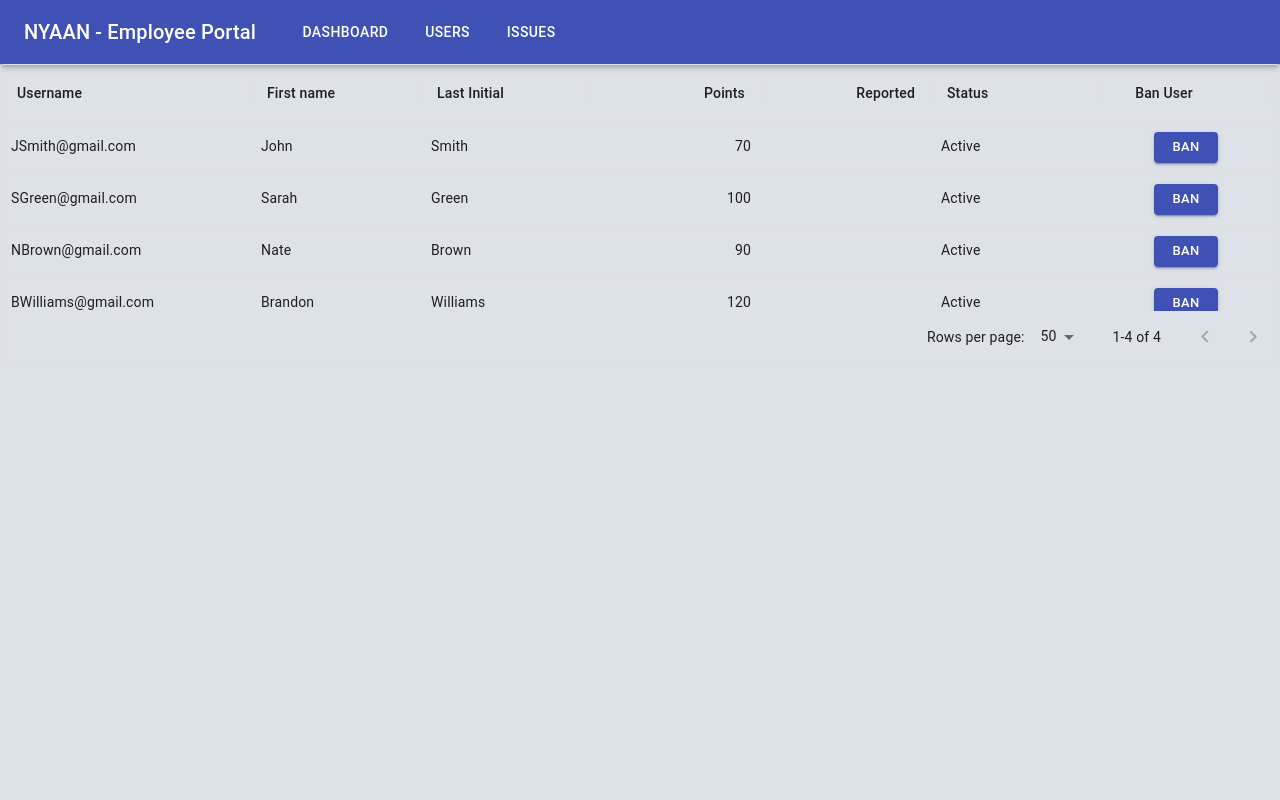
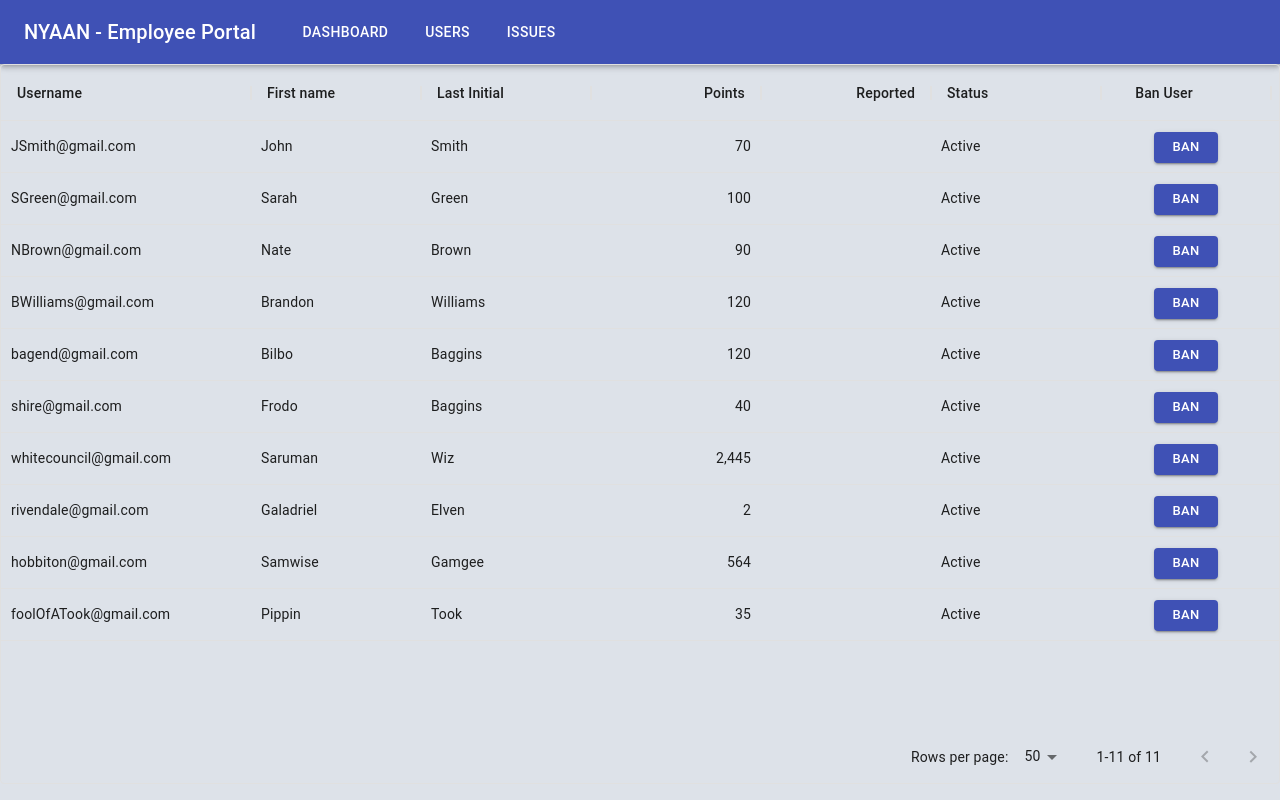
Before and after one commit to HRNYC32-BlueOcean/Gotham-311-Government, a React app: page /users in a window 1280 px wide. Built offline with nearby package versions, Linux system fonts and the light colour scheme; the HTML template or start-up script is replaced by a standard one.

Commit message:
Adjust styling and add mock data

```diff
--- a/src/components/EmployeeDashboard/lists/IssueListEntry.jsx
+++ b/src/components/EmployeeDashboard/lists/IssueListEntry.jsx
@@ -13,7 +13,7 @@ const BoroughTopIssueList = (props) => {
         {props.issue.issue_type}
       </div>
       <div className="issue-entry issue-entry-date issue-list-grid-Col4">
-        {moment(props.issue.date_issued).format('MMMM Do YYYY')}
+        {moment(props.issue.date_issued).format('MMM Do YYYY')}
       </div>
       <div className="issue-entry issue-entry-priority issue-list-grid-Col5">
         {props.issue.priority}
--- a/src/components/UserData/UserData.jsx
+++ b/src/components/UserData/UserData.jsx
@@ -68,7 +68,7 @@ export default function UserData() {
 
   return (
     <div>
-      <div style={{ height: 300, width: '100%' }}>
+      <div style={{ height: '90vh', width: '100%' }}>
         <DataGrid rows={renderedList} columns={columns} pageSize={50} onSelectionChange={(selected) => {
             if (selected.rows.length) {
               banUser(selected.rows[0].email);
--- a/src/components/UserData/dummyData.jsx
+++ b/src/components/UserData/dummyData.jsx
@@ -22,13 +22,54 @@ export const Data = [
     points: 90,
     status: 'Inactive'
   },
-
   {
     firstName: 'Brandon',
     lastInit: 'Williams',
     email: 'BWilliams@gmail.com',
     points: 120,
     status: 'Active'
+  },
+  {
+    firstName: 'Bilbo',
+    lastInit: 'Baggins',
+    email: 'bagend@gmail.com',
+    points: 120,
+    status: 'Active'
+  },
+  {
+    firstName: 'Frodo',
+    lastInit: 'Baggins',
+    email: 'shire@gmail.com',
+    points: 40,
+    status: 'Active'
+  },
+  {
+    firstName: 'Saruman',
+    lastInit: 'Wiz',
+    email: 'whitecouncil@gmail.com',
+    points: 2445,
+    status: 'Active'
+  },
+  {
+    firstName: 'Galadriel',
+    lastInit: 'Elven',
+    email: 'rivendale@gmail.com',
+    points: 2,
+    status: 'Active'
+  },
+  ,
+  {
+    firstName: 'Samwise',
+    lastInit: 'Gamgee',
+    email: 'hobbiton@gmail.com',
+    points: 564,
+    status: 'Active'
+  },
+  {
+    firstName: 'Pippin',
+    lastInit: 'Took',
+    email: 'foolOfATook@gmail.com',
+    points: 35,
+    status: 'Active'
   }
-
 ];
--- a/src/styles/employee-dashboard-styles.scss
+++ b/src/styles/employee-dashboard-styles.scss
@@ -107,7 +107,7 @@ h1 {
   display: grid;
   grid-template-columns: 3fr 1fr 1fr 2fr 1fr 2fr;
   border: 1px solid black;
-  background-color: $bg;
+  background-color:  rgba(187, 192, 200, 0.8);
   align-items: center;
 }
 
@@ -140,7 +140,7 @@ h1 {
 }
 
 .top-issue-header {
-  font-size: .8vw;
+  font-size: .85vw;
   font-weight: 700;
 }
 
@@ -170,7 +170,7 @@ h1 {
 }
 
 .issue-entry {
-  font-size: .7vw;
+  font-size: .75vw;
   color: black;
   margin: .6vw .75vw;
 }
```
